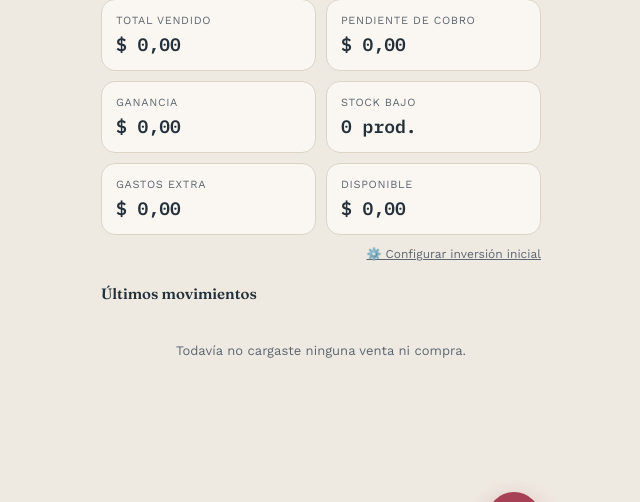
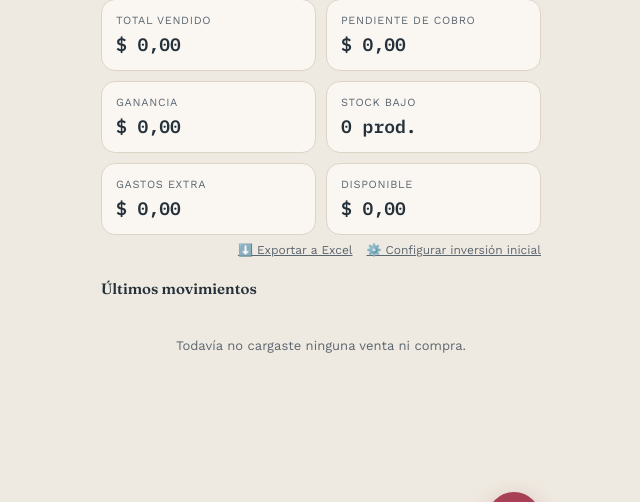
Before and after one commit to rosaalexa89-star/-alexastock-web, a Flask app: page / in a window 1280 px wide. Shown: the part 162-664 px from the top of the page, without its empty margins (319-959 px from the left). Run offline with Flask 3, Linux system fonts and the light colour scheme; the visitor is signed in with stand-in values (Sample User, id 1); data that the repository does not hold is empty; some libraries are stand-ins or nearby versions.

Commit message:
Update index.html

```diff
--- a/templates/index.html
+++ b/templates/index.html
@@ -235,7 +235,8 @@
         <div class="cargando">Cargando resumen…</div>
       </div>
 
-      <div style="text-align:right;margin-top:8px;">
+      <div style="text-align:right;margin-top:8px;display:flex;justify-content:flex-end;gap:14px;flex-wrap:wrap;">
+        <a href="/api/exportar" id="linkExportarExcel" style="font-size:12px;color:var(--ink-soft);text-decoration:underline;">⬇️ Exportar a Excel</a>
         <a href="javascript:void(0)" id="linkConfigInversion" style="font-size:12px;color:var(--ink-soft);text-decoration:underline;">⚙️ Configurar inversión inicial</a>
       </div>
 
```
